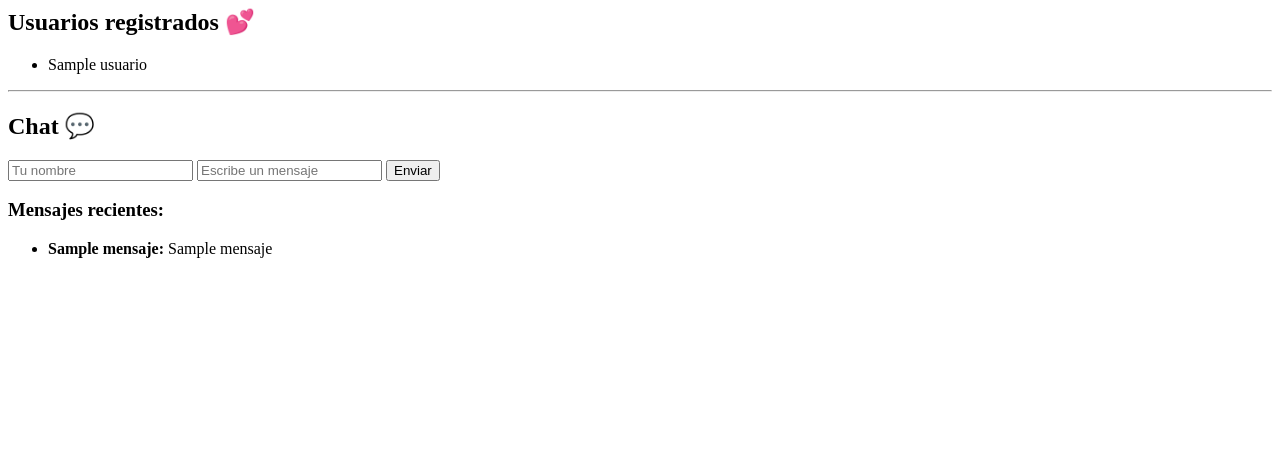
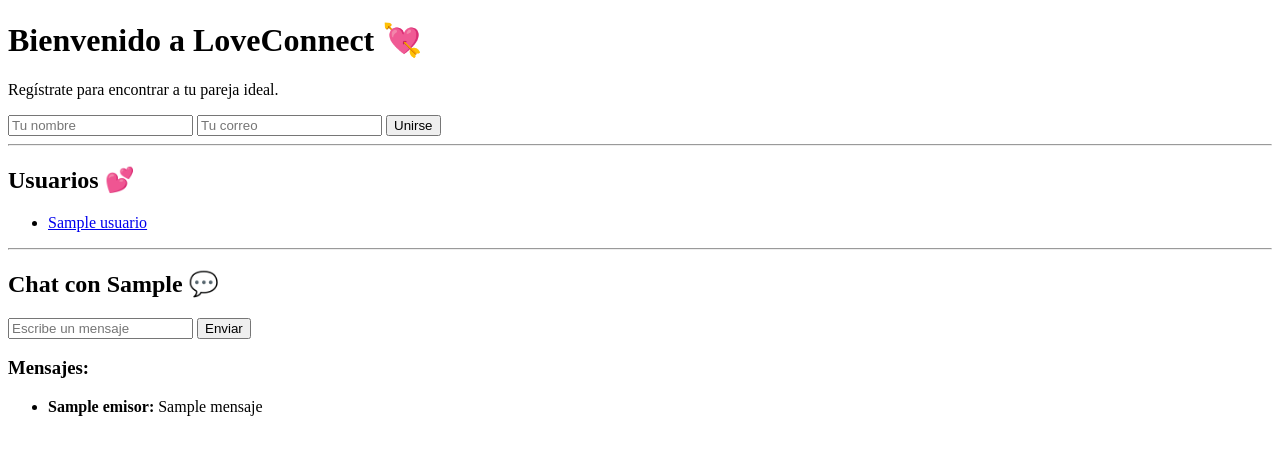
Before and after one commit to Silver6819/loveconnect-backend, a FastAPI app: template templates/index.html in a window 1280 px wide. Shown: the top 455 px of the page. Run offline with FastAPI, Linux system fonts and the light colour scheme; the template is opened without the code that fills it: most values are stand-ins (such as "Sample title", 1, 10 or a date in 2020); parts of the project's set-up code (start-up, migrations or seed data) failed here and were passed over.

Commit message:
index.html

```diff
--- a/templates/index.html
+++ b/templates/index.html
@@ -1,9 +1,32 @@
-<h2>Usuarios registrados 💕</h2>
+<!DOCTYPE html>
+<html lang="es">
+<head>
+    <meta charset="UTF-8">
+    <title>LoveConnect 💘</title>
+</head>
+<body>
+
+    <h1>Bienvenido a LoveConnect 💘</h1>
+    <p>Regístrate para encontrar a tu pareja ideal.</p>
+
+    <!-- REGISTRO -->
+    <form action="/registro" method="post">
+        <input type="text" name="nombre" placeholder="Tu nombre" required>
+        <input type="email" name="email" placeholder="Tu correo" required>
+        <button type="submit">Unirse</button>
+    </form>
+
+    <hr>
+
+    <!-- USUARIOS -->
+    <h2>Usuarios 💕</h2>
 
     {% if usuarios %}
         <ul>
             {% for usuario in usuarios %}
-            <li>{{ usuario }}</li>
+                <li>
+                    <a href="/chat/{{ usuario }}">{{ usuario }}</a>
+                </li>
             {% endfor %}
         </ul>
     {% else %}
@@ -12,22 +35,27 @@
 
     <hr>
 
-<h2>Chat 💬</h2>
+    <!-- CHAT PRIVADO -->
+    {% if chat_con %}
+        <h2>Chat con {{ chat_con }} 💬</h2>
 
         <form action="/mensaje" method="post">
-    <input type="text" name="nombre" placeholder="Tu nombre" required>
+            <input type="hidden" name="receptor" value="{{ chat_con }}">
             <input type="text" name="mensaje" placeholder="Escribe un mensaje" required>
             <button type="submit">Enviar</button>
         </form>
 
-<h3>Mensajes recientes:</h3>
+        <h3>Mensajes:</h3>
 
         <ul>
-    {% if mensajes %}
-        {% for nombre, mensaje in mensajes %}
-            <li><strong>{{ nombre }}:</strong> {{ mensaje }}</li>
+            {% for emisor, mensaje in mensajes %}
+                <li><strong>{{ emisor }}:</strong> {{ mensaje }}</li>
             {% endfor %}
+        </ul>
+
     {% else %}
-        <p>No hay mensajes aún.</p>
+        <p>Selecciona un usuario para comenzar a chatear 💘</p>
     {% endif %}
-</ul>
+
+</body>
+</html>
```
Lines whose indentation alone changed are shown as unchanged.
